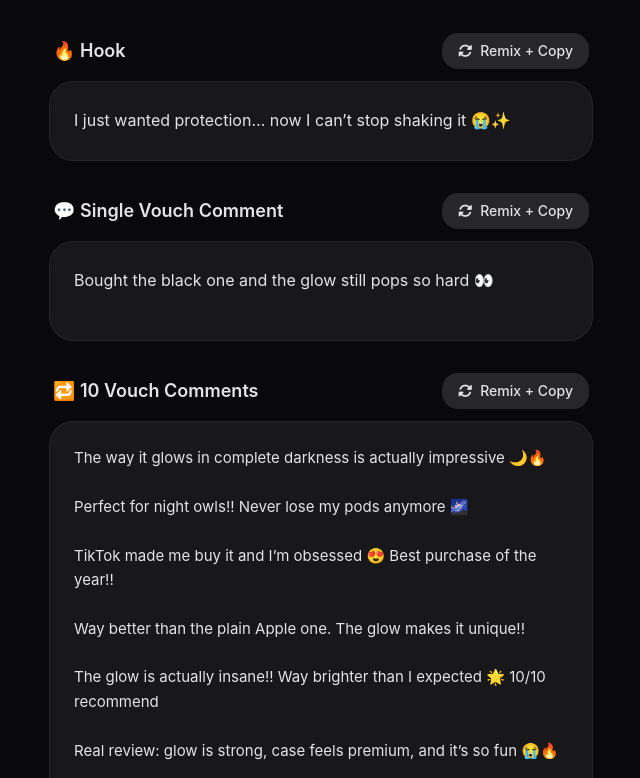
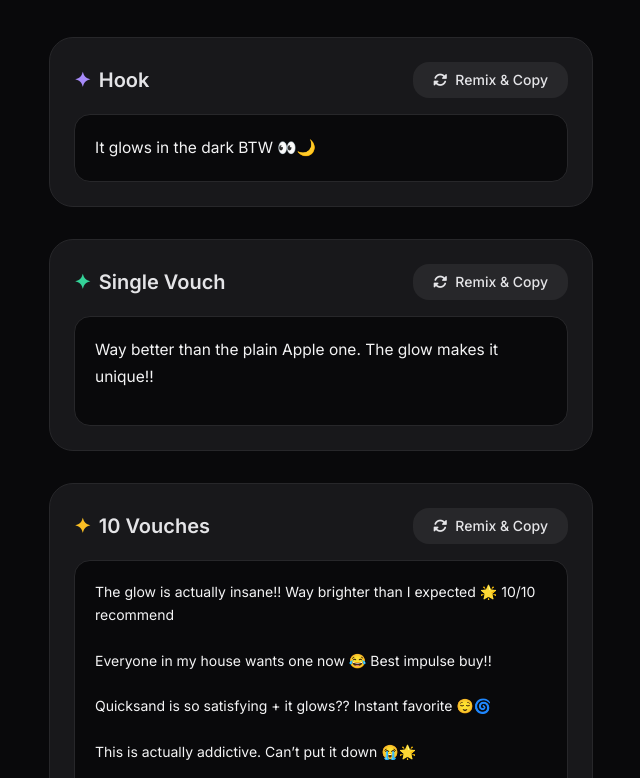
Before and after one commit to coder338-art/zylk-copy-hub, a plain HTML site: page index.html in a window 1280 px wide. Shown: the part 103-881 px from the top of the page, without its empty margins (319-959 px from the left). Drawn offline with nearby package versions, Linux system fonts and the light colour scheme.

Commit message:
Update index.html

```diff
--- a/index.html
+++ b/index.html
@@ -3,80 +3,104 @@
 <head>
     <meta charset="UTF-8">
     <meta name="viewport" content="width=device-width, initial-scale=1.0">
-    <title>Ecom Generator</title>
+    <title>Ecom Generator • Hooks + Vouches</title>
     <script src="https://cdn.tailwindcss.com"></script>
     <link rel="stylesheet" href="https://cdnjs.cloudflare.com/ajax/libs/font-awesome/6.5.1/css/all.min.css">
     <style>
+        @import url('https://fonts.googleapis.com/css2?family=Inter:wght@400;500;600&amp;family=Space+Grotesk:wght@500;600&amp;display=swap');
+
         body { font-family: 'Inter', system_ui, sans-serif; }
-        .font-display { font-family: 'Space Grotesk', system_ui, sans-serif; }
-        .box { font-family: 'Inter', system_ui, sans-serif; line-height: 1.75; }
+        .font-display { font-family: 'Space Grotesk', 'Inter', system_ui, sans-serif; font-weight: 600; }
+
+        .section-box {
+            transition: all 0.3s ease;
+        }
+
+        .generate-btn {
+            transition: all 0.2s cubic-bezier(0.4, 0, 0.2, 1);
+        }
+
+        .output-text {
+            font-size: 15.5px;
+            line-height: 1.7;
+            white-space: pre-wrap;
+        }
     </style>
 </head>
 <body class="bg-zinc-950 text-zinc-200 min-h-screen pb-12">
     <div class="max-w-xl mx-auto px-4 py-8">
-
         <div class="text-center mb-10">
-            <h1 class="text-4xl font-display tracking-tight">Ecom Generator</h1>
-            <p class="text-zinc-400">Hooks • Single Vouch • 10 Vouches</p>
+            <h1 class="text-4xl font-display tracking-tighter">Ecom Generator</h1>
+            <p class="text-zinc-400 mt-1">Hooks • Single Vouch • 10 Vouches</p>
         </div>
 
-        <!-- Hooks Box -->
-        <div class="mb-8">
-            <div class="flex justify-between items-center mb-3 px-1">
-                <h2 class="font-semibold text-lg">🔥 Hook</h2>
-                <button onclick="remixHook()"
-                        class="flex items-center gap-x-2 px-4 py-2 bg-zinc-800 hover:bg-zinc-700 rounded-2xl text-sm font-medium">
+        <!-- Hooks Section -->
+        <div class="section-box mb-8 bg-zinc-900 border border-zinc-800 rounded-3xl p-6">
+            <div class="flex items-center justify-between mb-4">
+                <h2 class="text-xl font-semibold flex items-center gap-x-2">
+                    <span class="text-violet-400">✦</span> Hook
+                </h2>
+                <button onclick="remixAndCopy('hook')"
+                        class="flex items-center gap-x-2 px-5 py-2 bg-zinc-800 hover:bg-zinc-700 rounded-2xl text-sm font-medium">
                     <i class="fa-solid fa-sync-alt"></i>
-                    <span>Remix + Copy</span>
+                    <span>Remix & Copy</span>
                 </button>
             </div>
-            <div id="hook-box" class="box bg-zinc-900 border border-zinc-800 rounded-3xl p-6 text-[16px] min-h-[80px]"></div>
+            <div id="hook-box" class="output-text bg-zinc-950 border border-zinc-800 rounded-2xl p-5 min-h-[68px] text-zinc-100"></div>
         </div>
 
-        <!-- Single Vouch Box -->
-        <div class="mb-8">
-            <div class="flex justify-between items-center mb-3 px-1">
-                <h2 class="font-semibold text-lg">💬 Single Vouch Comment</h2>
-                <button onclick="remixSingleVouch()"
-                        class="flex items-center gap-x-2 px-4 py-2 bg-zinc-800 hover:bg-zinc-700 rounded-2xl text-sm font-medium">
+        <!-- Single Vouch Section -->
+        <div class="section-box mb-8 bg-zinc-900 border border-zinc-800 rounded-3xl p-6">
+            <div class="flex items-center justify-between mb-4">
+                <h2 class="text-xl font-semibold flex items-center gap-x-2">
+                    <span class="text-emerald-400">✦</span> Single Vouch
+                </h2>
+                <button onclick="remixAndCopy('singleVouch')"
+                        class="flex items-center gap-x-2 px-5 py-2 bg-zinc-800 hover:bg-zinc-700 rounded-2xl text-sm font-medium">
                     <i class="fa-solid fa-sync-alt"></i>
-                    <span>Remix + Copy</span>
+                    <span>Remix & Copy</span>
                 </button>
             </div>
-            <div id="single-vouch-box" class="box bg-zinc-900 border border-zinc-800 rounded-3xl p-6 text-[16px] min-h-[100px]"></div>
+            <div id="single-vouch-box" class="output-text bg-zinc-950 border border-zinc-800 rounded-2xl p-5 min-h-[110px] text-zinc-100"></div>
         </div>
 
-        <!-- 10 Vouches Box -->
-        <div>
-            <div class="flex justify-between items-center mb-3 px-1">
-                <h2 class="font-semibold text-lg">🔁 10 Vouch Comments</h2>
-                <button onclick="remixTenVouches()"
-                        class="flex items-center gap-x-2 px-4 py-2 bg-zinc-800 hover:bg-zinc-700 rounded-2xl text-sm font-medium">
+        <!-- 10 Vouches Section -->
+        <div class="section-box bg-zinc-900 border border-zinc-800 rounded-3xl p-6">
+            <div class="flex items-center justify-between mb-4">
+                <h2 class="text-xl font-semibold flex items-center gap-x-2">
+                    <span class="text-amber-400">✦</span> 10 Vouches
+                </h2>
+                <button onclick="remixAndCopy('tenVouches')"
+                        class="flex items-center gap-x-2 px-5 py-2 bg-zinc-800 hover:bg-zinc-700 rounded-2xl text-sm font-medium">
                     <i class="fa-solid fa-sync-alt"></i>
-                    <span>Remix + Copy</span>
+                    <span>Remix & Copy</span>
                 </button>
             </div>
-            <div id="ten-vouches-box" class="box bg-zinc-900 border border-zinc-800 rounded-3xl p-6 text-[15px] leading-relaxed whitespace-pre-line"></div>
+            <div id="ten-vouches-box" class="output-text bg-zinc-950 border border-zinc-800 rounded-2xl p-5 text-zinc-100 text-sm leading-relaxed"></div>
         </div>
 
+        <div class="text-center mt-10 text-xs text-zinc-500">
+            Tap Remix & Copy to refresh that section and copy to clipboard
+        </div>
     </div>
 
     <script>
-        const hooks = [
+        // ====================== DATA ======================
+        const hooksList = [ /* your hooks here - paste the full list */
             "I just wanted protection… now I can’t stop shaking it 😭✨",
             "It glows in the dark BTW 👀🌙",
             "POV: You finally stop losing your AirPods at night 🌌",
             "Daytime cute… nighttime MAGIC ✨🌟",
             "This AirPods case turned into my favorite fidget toy 😍🔥",
             "Why is everyone buying this glowing AirPods case?? 👀✨",
-            "TikTok made me buy it… and I don’t regret it 😭💸",
+            "Made me buy it… and I don’t regret it 😭💸",
             "Wait for the lights to turn off… 🌑✨",
             "The AirPods case that glows brighter than my future 🌟😂",
             "Never lose your pods again (even in bed) 🛏️🌙",
             "Dropping my AirPods in the dark = nightmare. This fixed it 🙌",
             "Normal case vs this glowing quicksand one… 😮✨",
             "Charge it for 30 seconds = hours of glow ⚡🌟",
-            "My AirPods finally have main character energy 💅✨",
+            "My AirPods finally have main character energy ✨",
             "If your case doesn’t do this… you need it ASAP 🔥",
             "POV: Your AirPods glowing like a night light 🌙✨",
             "This case glows so bright I use it as a flashlight 😭🔦",
@@ -87,89 +111,139 @@
             "My new favorite thing about this case 😍🖤",
             "Shake it… now watch it glow ✨🌀",
             "AirPods case glow up of the year 🔥🌌",
-            "If it doesn’t glow, I don’t want it 💅✨",
+            "If it doesn’t glow, I don’t want it ✨",
             "Me at 2am looking for my AirPods… until now 😩🌙",
             "This is why your AirPods case needs an upgrade ASAP 🚀",
             "Cute by day, magical by night ✨🌑",
             "The fidget + glow combo nobody knew they needed 😌🔥",
-            "TikTok lied… this is even better in person 😭💖",
-            "Comment ‘GLOW’ if you need this in your life 👇✨",
-            "Don’t scroll without saving this glowy case 📲🌟",
-            "Your sign to get the glowing AirPods case ✨",
-            "This case makes finding your AirPods too easy 🌙😂",
-            "Glow in the dark quicksand hitting different 🌀😮",
-            "Turning my basic AirPods into a vibe ✨🔥",
-            "Glow so good it’s distracting me from my music 😭🌟",
-            "Real ones know this case hits different at night 🌌",
-            "Normal Apple case vs this glowing one… 😮✨",
-            "Apple gave me this… I upgraded to THIS 🌙🔥",
-            "Daytime basic → Nighttime magic ✨🌌"
+            "This is even better in person 😭💖",
+            "The glow hits different at night 😮🌙",
+            "This quicksand case is dangerously satisfying 🌀✨",
+            "From basic to glowing in seconds 🔥🌟",
+            "You need this glowing case in your life 🙌",
+            "The way the sand moves while glowing is hypnotic 😭🌀",
+            "Best glow I’ve seen on an AirPods case 🌟",
+            "Lights out = instant vibe ✨🌑",
+            "This case makes my AirPods actually fun to use 😍",
+            "Glow so strong it lights up my whole nightstand 🔦🌙",
+            "Normal case who? This one glows ✨",
+            "The perfect mix of cute and useful 😌🌟",
+            "Shaking this case never gets old 🔥🌀",
+            "Finally a case that stands out in the dark 👀",
+            "Glow activation is so satisfying to watch ⚡",
+            "This is what an upgraded AirPods case looks like ✨",
+            "Bright glow + moving sand = obsessed 😭",
+            "No more boring cases after this one 🔥",
+            "The glow lasts way longer than I expected 🙌🌙",
+            "My new go-to AirPods accessory 🌟",
+            "Watch the magic happen when the lights go off ✨🌑"
         ];
 
-        const vouchComments = [
+        const vouchList = [
             "This is actually the best AirPods case I’ve ever owned 😭 The glow is so strong and the quicksand is so satisfying!!",
             "Vouching heavy!! I never lose my pods at night anymore. The glow lasts for hours ✨",
-            "TikTok made me buy it and I’m obsessed 😍 Best purchase of the year!!",
+            "Made me buy it and I’m obsessed 😍 Best purchase of the year!!",
             "The glow is actually insane!! Way brighter than I expected 🌟 10/10 recommend",
             "This case is a game changer. The quicksand movement + glow combo is addicting 🌀",
             "Bought two already 😂 One for me and one as a gift. Everyone needs this!!",
             "Finally a case that’s cute AND functional. Glows bright and protects well 🙌",
             "The way it glows in the dark is actually magical 😭 Best AirPods accessory ever",
             "No more searching in the dark!! This case is a lifesaver 🌙✨",
-            "The fidget factor is real!! I can’t stop shaking it all day lol. Glow is perfect too 🔥",
             "Legit the coolest AirPods case I own. The glow is bright af and the sand moves so smoothly 😍",
-            "Bought it on a whim and now it’s my daily driver. Glow never disappoints ✨",
+            "Vouching!! I never lose my pods at night anymore. Glow lasts for hours ✨",
             "This case made my basic AirPods look expensive 😭 100% vouch!!",
-            "The way it glows in complete darkness is actually impressive 🌙🔥",
+            "The glow is actually insane!! Way brighter than I expected 🌟",
             "Quicksand is so satisfying + it glows?? Instant favorite 😌🌀",
-            "My friends won’t stop asking about it. Best TikTok purchase ever!!",
-            "Glow lasts so long!! Charged it once and it was still glowing the next night 🙌",
-            "Finally something that’s both cute and useful. Love this case so much 💖",
-            "If you have AirPods you NEED this glowing version. Game changer!!",
+            "Bought it yesterday and already in love. Definitely worth it!!",
+            "If you’re thinking about getting it… just do it!! You won’t regret it ✨",
+            "Been using it for a week and the glow still hits every night 🌟",
             "The quality feels premium and the glow effect is chef’s kiss 😘",
-            "Super protective and the glow is a bonus. Best of both worlds 🔥",
-            "This case is actually addictive. Can’t put it down 😭🌟",
+            "Everyone in my house wants one now 😂 Best impulse buy!!",
+            "Real review: glow is strong, case feels premium, and it’s so fun 😭🔥",
+            "Legit the best AirPods case I own. The glow is bright af and the quicksand is so satisfying!!",
+            "This is actually addictive. Can’t put it down 😭🌟",
             "Way better than the plain Apple one. The glow makes it unique!!",
             "Bought the black one and the glow still pops so hard 👀",
             "Perfect for night owls!! Never lose my pods anymore 🌌",
-            "Everyone in my house wants one now 😂 Best impulse buy!!",
-            "Glow is vibrant and the quicksand sparkles even in daylight ✨",
-            "This is what all AirPods cases should be. Obsessed!!",
-            "Real review: glow is strong, case feels premium, and it’s so fun 😭🔥"
+            "The glow + protection combo is unmatched. Apple default who?? 😂",
+            "This case is a lifesaver and looks amazing ✨",
+            "Real one: it actually works as good as the videos show. Vouching!! 🌟"
         ];
 
         function getRandom(arr) {
             return arr[Math.floor(Math.random() * arr.length)];
         }
 
-        function getRandomTen(arr) {
-            let result = [];
-            let shuffled = [...arr].sort(() => 0.5 - Math.random());
-            for (let i = 0; i < 10; i++) {
-                result.push(shuffled[i % shuffled.length]);
+        function getRandomVouches(count) {
+            let selected = [];
+            let temp = [...vouchList];
+            for (let i = 0; i < count; i++) {
+                if (temp.length === 0) temp = [...vouchList];
+                const idx = Math.floor(Math.random() * temp.length);
+                selected.push(temp.splice(idx, 1)[0]);
             }
-            return result.join('\n\n');
+            return selected.join('\n\n');
         }
 
+        // Generate functions
         function remixHook() {
-            const hook = getRandom(hooks);
+            const hook = getRandom(hooksList);
             document.getElementById('hook-box').textContent = hook;
-            navigator.clipboard.writeText(hook);
+            return hook;
         }
 
         function remixSingleVouch() {
-            const vouch = getRandom(vouchComments);
+            const vouch = getRandom(vouchList);
             document.getElementById('single-vouch-box').textContent = vouch;
-            navigator.clipboard.writeText(vouch);
+            return vouch;
         }
 
         function remixTenVouches() {
-            const ten = getRandomTen(vouchComments);
+            const ten = getRandomVouches(10);
             document.getElementById('ten-vouches-box').textContent = ten;
-            navigator.clipboard.writeText(ten);
+            return ten;
         }
 
-        // Load examples on start
+        function remixAndCopy(type) {
+            let content = "";
+
+            if (type === 'hook') {
+                content = remixHook();
+            } else if (type === 'singleVouch') {
+                content = remixSingleVouch();
+            } else if (type === 'tenVouches') {
+                content = remixTenVouches();
+            }
+
+            // Copy to clipboard
+            navigator.clipboard.writeText(content).then(() => {
+                showCopiedFeedback(type);
+            }).catch(() => {
+                // fallback
+                const ta = document.createElement('textarea');
+                ta.value = content;
+                document.body.appendChild(ta);
+                ta.select();
+                document.execCommand('copy');
+                document.body.removeChild(ta);
+            });
+        }
+
+        function showCopiedFeedback(type) {
+            // Simple alert for feedback
+            const messages = {
+                hook: "Hook copied!",
+                singleVouch: "Single vouch copied!",
+                tenVouches: "10 vouches copied!"
+            };
+            const el = document.createElement('div');
+            el.className = "fixed bottom-6 left-1/2 -translate-x-1/2 bg-emerald-600 text-white px-6 py-3 rounded-2xl text-sm font-medium shadow-xl z-50";
+            el.textContent = messages[type];
+            document.body.appendChild(el);
+            setTimeout(() => el.remove(), 1400);
+        }
+
+        // Initial load
         window.onload = () => {
             remixHook();
             remixSingleVouch();
```
